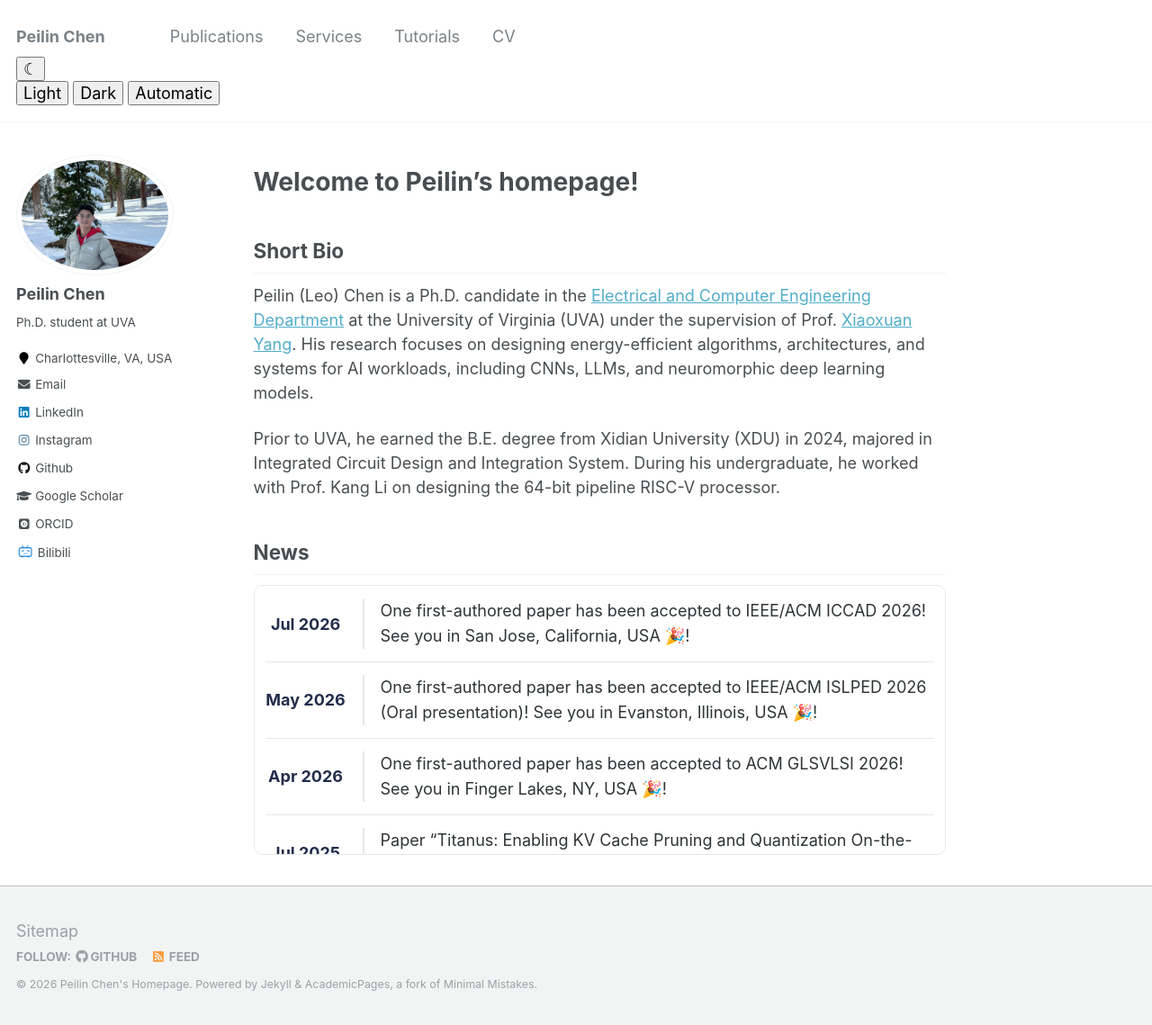
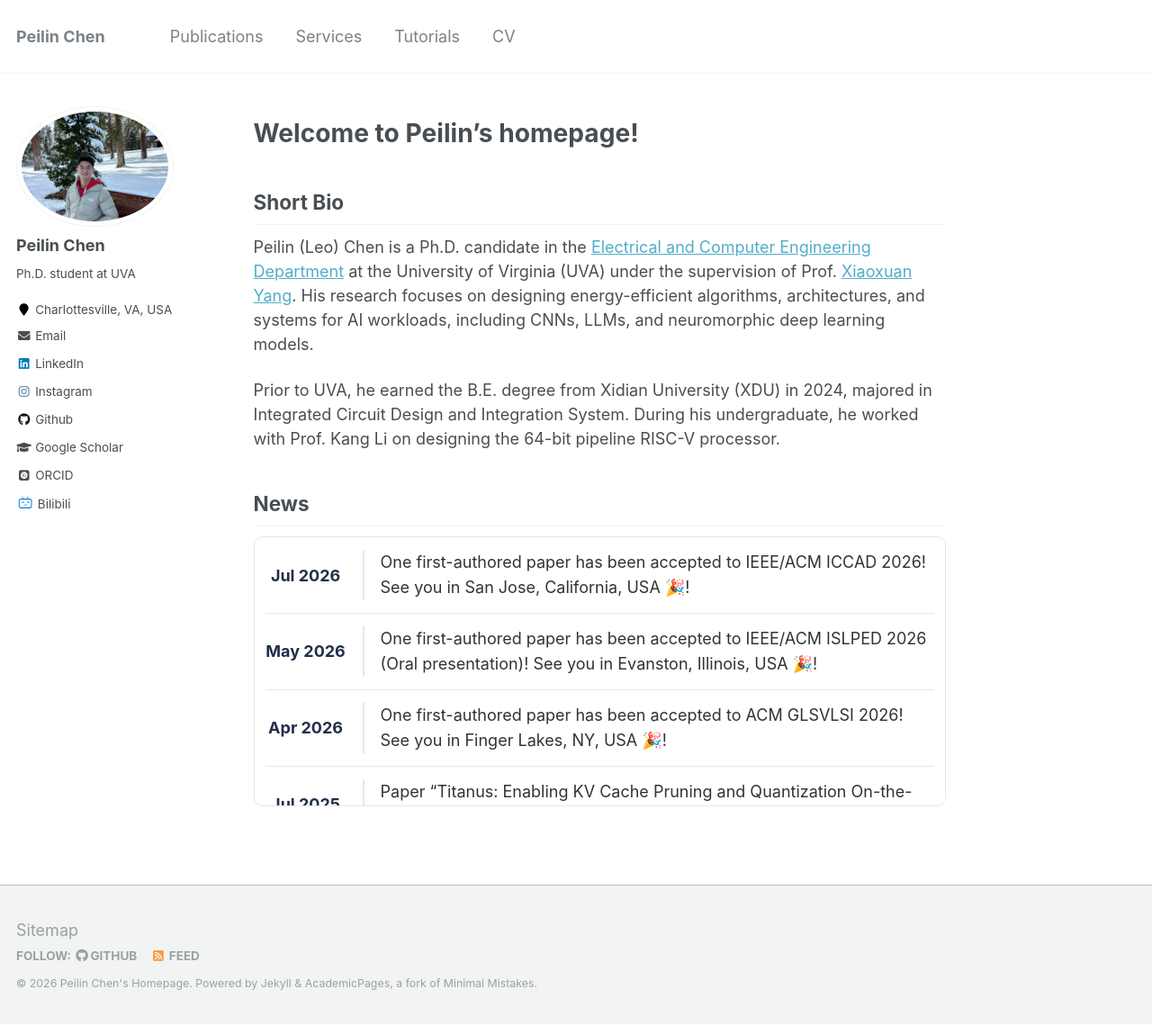
Before and after one commit to peilin-chen/peilin-chen.github.io, a Jekyll site: the page built from _pages/about.md, in a window 1280 px wide and 1139 px high. Shown: the whole window at 90% size. Built offline with Jekyll 4.4.1, drawn with Linux system fonts in a browser that asks for light colours; some web fonts are replaced.

Commit message:
Remove theme switcher from masthead
Removed theme switcher and related buttons from masthead.

```diff
--- a/_includes/masthead.html
+++ b/_includes/masthead.html
@@ -32,18 +32,6 @@
           <ul class="hidden-links hidden"></ul>
         </nav>
 
-        <div class="theme-switcher">
-          <button id="theme-toggle" aria-label="Change theme">
-            <span id="theme-icon">☾</span>
-          </button>
-
-          <div id="theme-menu" class="theme-menu">
-            <button data-theme="light">Light</button>
-            <button data-theme="dark">Dark</button>
-            <button data-theme="auto">Automatic</button>
-          </div>
-        </div>
-
       </div>
 
     </div>
```
